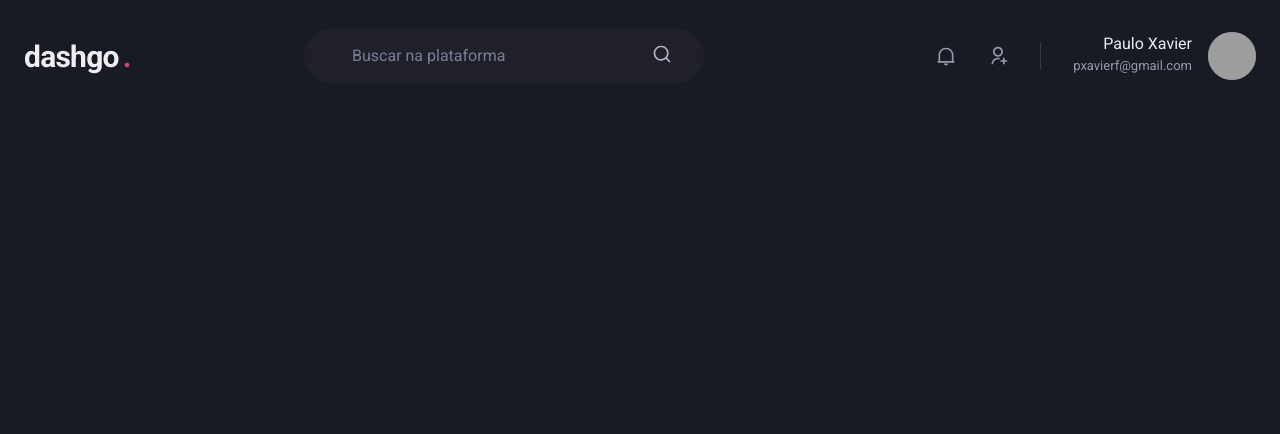
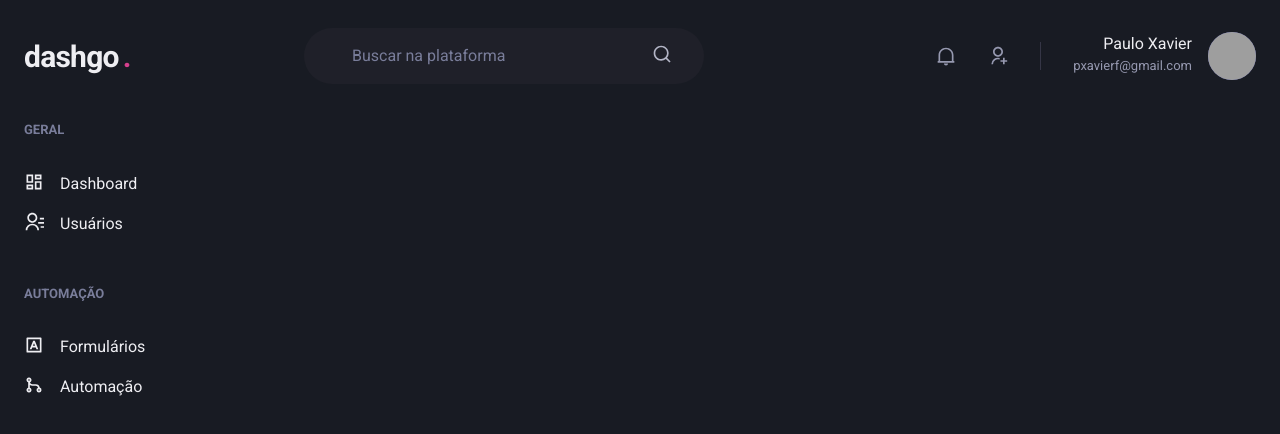
Before and after one commit to PauloGrijp/dashgo, a Next.js app: page /dashboard in a window 1280 px wide. Shown: the top 434 px of the page. Built offline with nearby package versions, Linux system fonts and the light colour scheme; grey boxes are pictures that could not be loaded.

Commit message:
criando sidebar

```diff
--- a/src/components/Header.tsx
+++ b/src/components/Header.tsx
@@ -69,7 +69,6 @@
           <Avatar size="md" name="Paulo Xavier" src="https://github.com/PauloGrijp"/>
         </Flex>
       </Flex>
-
     </Flex>
   )
 }
--- /dev/null
+++ b/src/components/SideBar.tsx
@@ -0,0 +1,45 @@
+import { Box, Stack, Text, Link, Icon } from '@chakra-ui/react';
+import { RiContactsLine, RiDashboardLine, RiGitMergeLine, RiInputMethodLine } from 'react-icons/ri';
+
+export function SideBar() {
+  return (
+    <Box>
+      <Stack
+        spacing="12"
+        align="flex-start"
+      >
+        <Box>
+          <Text fontWeight="bold" color="gray.400" fontSize="small" >
+            GERAL
+          </Text>
+          <Stack spacing="4" mt="8" align="stretch">
+            <Link display="flex" align="center">
+              <Icon  as={RiDashboardLine} fontSize="20"/>
+              <Text ml="4" fontWeight="mediun">Dashboard</Text>
+            </Link>
+            <Link display="flex" align="center">
+              <Icon  as={RiContactsLine} fontSize="20"/>
+              <Text ml="4" fontWeight="mediun">Usuários</Text>
+            </Link>
+          </Stack>
+        </Box>
+
+        <Box>
+          <Text fontWeight="bold" color="gray.400" fontSize="small" >
+            AUTOMAÇÃO
+          </Text>
+          <Stack spacing="4" mt="8" align="stretch">
+            <Link display="flex" align="center">
+              <Icon  as={RiInputMethodLine} fontSize="20"/>
+              <Text ml="4" fontWeight="mediun">Formulários</Text>
+            </Link>
+            <Link display="flex" align="center">
+              <Icon  as={RiGitMergeLine} fontSize="20"/>
+              <Text ml="4" fontWeight="mediun">Automação</Text>
+            </Link>
+          </Stack>
+        </Box>
+      </Stack>
+    </Box>
+  )
+};
--- a/src/pages/dashboard.tsx
+++ b/src/pages/dashboard.tsx
@@ -1,7 +1,21 @@
+import { Flex } from '@chakra-ui/react';
 import { Header } from "../components/Header";
+import { SideBar } from '../components/SideBar';
 
 export default function Dashboard() {
   return (
-    <Header />
+    <Flex direction="column" h="100vh">
+      <Header />
+
+      <Flex
+        w="100%"
+        my="6"
+        maxWidth={1480}
+        mx="auto"
+        px="6"
+      >
+        <SideBar />
+      </Flex>
+    </Flex>
   )
 }
```
